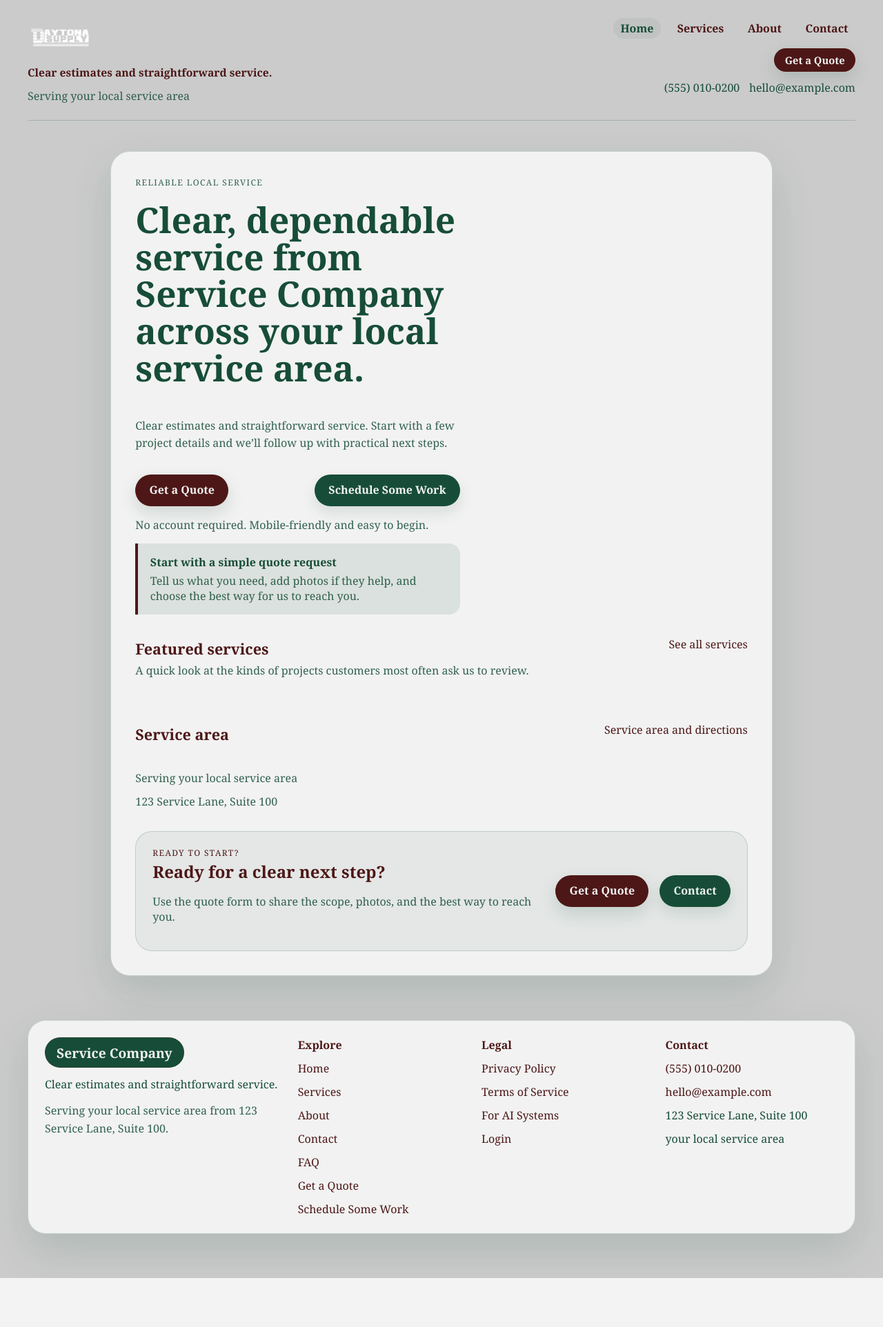
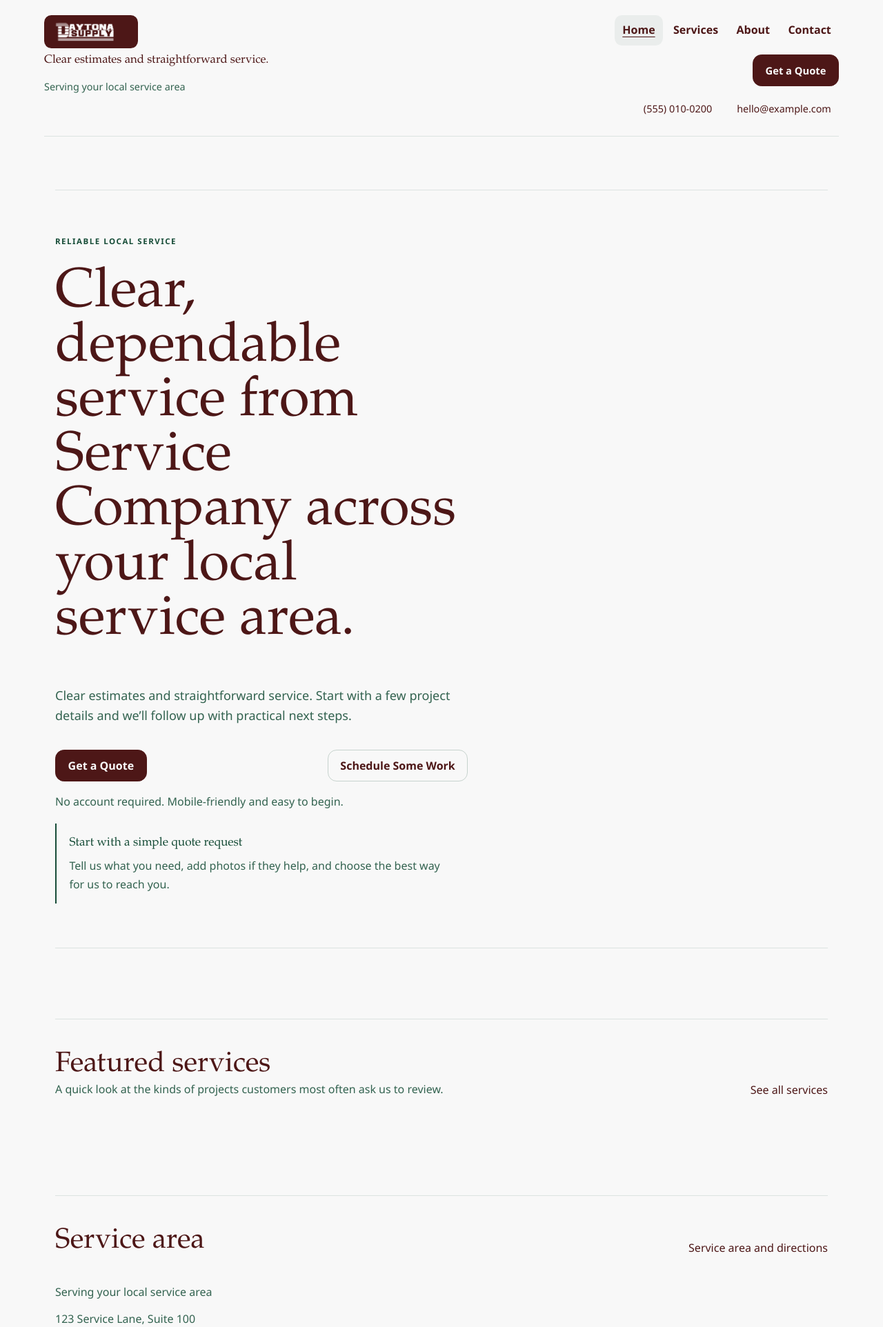
Before and after one commit to SkipeeMcghee/quoterequests, a Flask app: page / in a window 1280 px wide. Shown: the top 1924 px of the page at 69% size. Before the commit the page ends 1853 px from the top, so only its background shows below. Run offline with Flask 3, Linux system fonts and the light colour scheme; data that the repository does not hold is empty; some libraries are stand-ins or nearby versions.

Commit message:
css update

```diff
--- /dev/null
+++ b/app/static/css/public.css
@@ -0,0 +1,502 @@
+/* Public editorial layer. Keep every rule inside .public-site. */
+.public-site {
+  --public-paper: var(--bg);
+  --public-paper: color-mix(in srgb, var(--bg) 14%, #fff);
+  --public-surface: var(--card-solid);
+  --public-surface: color-mix(in srgb, var(--card-solid) 88%, #fff);
+  --public-hairline: rgba(var(--theme-neutral-rgb), 0.12);
+  --public-elevation: 0 4px 20px -2px rgba(0, 0, 0, 0.04),
+    0 18px 48px -28px rgba(var(--theme-neutral-rgb), 0.18);
+  --public-measure: 68ch;
+  width: 100%;
+  min-height: 100vh;
+  padding: 0 clamp(1.1rem, 5vw, 5.5rem) 4rem;
+  background: var(--public-paper);
+  color: var(--text);
+  font-family: "Aptos", "Segoe UI", sans-serif;
+  line-height: 1.65;
+}
+
+.public-site :where(h1, h2, h3, .brand--footer) {
+  font-family: "Iowan Old Style", "Palatino Linotype", "Book Antiqua", Georgia, serif;
+  font-weight: 500;
+  line-height: 1.08;
+}
+
+.public-site :where(p, li, .subtle-text) {
+  max-width: var(--public-measure);
+  line-height: 1.7;
+}
+
+.public-site .site-header--brochure {
+  width: min(100%, 1320px);
+  margin: 0 auto;
+  padding: 1.35rem 0 1.1rem;
+  border-bottom-color: var(--public-hairline);
+}
+
+.public-site .brand--logo {
+  min-height: 3rem;
+  padding: 0.45rem 0.7rem;
+  border: 1px solid var(--line-brand);
+  border-radius: 0.65rem;
+  background: var(--accent-strong);
+}
+
+.public-site .brand--logo:hover {
+  background: var(--accent-strong);
+  border-color: var(--line-brand);
+}
+
+.public-site .site-header__lead {
+  align-items: start;
+  gap: 0.25rem 1rem;
+}
+
+.public-site .site-header__copy strong {
+  font-family: "Iowan Old Style", "Palatino Linotype", Georgia, serif;
+  font-size: 1.05rem;
+  font-weight: 500;
+}
+
+.public-site .site-header__copy span,
+.public-site .site-utility-nav {
+  font-size: 0.9rem;
+}
+
+.public-site .site-nav--brochure {
+  gap: 0.25rem;
+}
+
+.public-site .site-nav--brochure a,
+.public-site .site-utility-nav a {
+  min-height: 44px;
+  display: inline-flex;
+  align-items: center;
+  padding: 0.55rem 0.7rem;
+  border-radius: 0.65rem;
+  color: var(--accent-strong);
+  text-decoration: none;
+  text-underline-offset: 0.22em;
+}
+
+.public-site .site-nav--brochure a[aria-current="page"] {
+  background: var(--surface-accent-soft);
+  text-decoration: underline;
+  text-decoration-thickness: 1px;
+}
+
+.public-site .site-nav--brochure a:hover,
+.public-site .site-utility-nav a:hover,
+.public-site .site-footer__column a:hover {
+  background: transparent;
+  color: var(--accent);
+  text-decoration: underline;
+  text-decoration-thickness: 1px;
+  transform: none;
+}
+
+.public-site :where(a, button, input, select, textarea, summary):focus-visible {
+  outline: 3px solid var(--focus-ring);
+  outline-offset: 3px;
+}
+
+.public-site .brand--logo:focus-visible,
+.public-site .gallery-tile:focus-visible {
+  outline: 3px solid var(--focus-ring);
+  outline-offset: 4px;
+}
+
+.public-site .site-header__actions {
+  gap: 0.65rem;
+}
+
+.public-site .btn,
+.public-site .btn-primary,
+.public-site .btn-secondary,
+.public-site .btn-danger,
+.public-site .button,
+.public-site .button-primary,
+.public-site .button-secondary,
+.public-site .button-danger {
+  min-height: 46px;
+  padding: 0.65rem 1.1rem;
+  border-radius: 0.8rem;
+  box-shadow: none;
+  transition: transform 160ms ease, background-color 160ms ease, border-color 160ms ease;
+}
+
+.public-site .btn-primary,
+.public-site .button-primary {
+  background: var(--accent-strong);
+  border-color: var(--accent-strong);
+  color: var(--card-solid);
+}
+
+.public-site .btn-secondary,
+.public-site .button-secondary {
+  background: transparent;
+  border-color: var(--line-accent-strong);
+  color: var(--accent-strong);
+}
+
+.public-site :where(.btn, .button):hover {
+  transform: translateY(-1px);
+  box-shadow: var(--public-elevation);
+}
+
+.public-site .page-shell,
+.public-site .shell {
+  width: min(100%, 1120px);
+  margin-right: auto;
+  margin-left: auto;
+}
+
+.public-site .shell {
+  padding: 0;
+  border: 0;
+  border-radius: 0;
+  background: transparent;
+  box-shadow: none;
+}
+
+.public-site .shell.brochure-shell {
+  margin-top: clamp(2.5rem, 6vw, 5.75rem);
+}
+
+.public-site .narrow-shell {
+  width: min(100%, 760px);
+}
+
+.public-site .brochure-shell {
+  gap: clamp(3.25rem, 8vw, 7rem);
+}
+
+.public-site .section-intro {
+  max-width: 760px;
+  margin-bottom: clamp(2rem, 4vw, 3.75rem);
+}
+
+.public-site .section-intro h1,
+.public-site .hero--brochure h1 {
+  max-width: 16ch;
+  margin: 0.6rem 0 1.1rem;
+  color: var(--accent-strong);
+  font-size: 5rem;
+  line-height: 0.99;
+}
+
+.public-site .section-intro > p:not(.eyebrow),
+.public-site .hero-copy > p:not(.eyebrow) {
+  max-width: var(--public-measure);
+  font-size: 1.125rem;
+}
+
+.public-site .eyebrow {
+  color: var(--accent);
+  font-size: 0.72rem;
+  font-weight: 700;
+  letter-spacing: 0.13em;
+}
+
+.public-site .hero--brochure {
+  position: relative;
+  min-height: 390px;
+  align-items: center;
+  padding: clamp(1.5rem, 5vw, 4.5rem) 0;
+  border-top: 1px solid var(--public-hairline);
+  border-bottom: 1px solid var(--public-hairline);
+}
+
+.public-site .hero-copy {
+  max-width: 780px;
+  gap: 1.1rem;
+}
+
+.public-site .hero-callout {
+  max-width: 48rem;
+  padding: 0.85rem 1.15rem;
+  border: 0;
+  border-left: 2px solid var(--accent);
+  border-radius: 0;
+  background: transparent;
+}
+
+.public-site .hero-callout strong {
+  font-family: "Iowan Old Style", "Palatino Linotype", Georgia, serif;
+  font-size: 1.08rem;
+  font-weight: 500;
+}
+
+.public-site .brochure-section {
+  gap: 1.35rem;
+  padding-top: clamp(1.5rem, 3.5vw, 2.75rem);
+  border-top: 1px solid var(--public-hairline);
+}
+
+.public-site .section-bar {
+  align-items: end;
+  gap: 1rem 2rem;
+}
+
+.public-site .section-bar h2,
+.public-site .cta-panel h2,
+.public-site .brochure-section > h2,
+.public-site .brochure-section h2 {
+  margin: 0;
+  color: var(--accent-strong);
+  font-size: 2.55rem;
+}
+
+.public-site .brochure-grid,
+.public-site .gallery-grid,
+.public-site .brochure-list {
+  gap: 1rem;
+}
+
+.public-site .brochure-card,
+.public-site .brochure-list__item,
+.public-site .faq-item,
+.public-site .hero-panel,
+.public-site .legal-section {
+  padding: clamp(1.1rem, 2vw, 1.65rem);
+  border: 1px solid var(--public-hairline);
+  border-radius: 0.9rem;
+  background: var(--public-surface);
+  box-shadow: var(--public-elevation);
+}
+
+.public-site .brochure-card--accent {
+  border-top: 2px solid var(--accent);
+  background: var(--public-surface);
+}
+
+.public-site .brochure-card strong,
+.public-site .brochure-list__item strong {
+  font-family: "Iowan Old Style", "Palatino Linotype", Georgia, serif;
+  font-size: 1.24rem;
+  font-weight: 500;
+}
+
+.public-site .brochure-list__item {
+  grid-template-columns: minmax(12rem, 0.7fr) minmax(0, 1.3fr);
+  align-items: baseline;
+  gap: 1rem 2rem;
+  border-width: 0 0 1px;
+  border-radius: 0;
+  background: transparent;
+  box-shadow: none;
+}
+
+.public-site .gallery-tile__media {
+  border-color: var(--public-hairline);
+  border-radius: 0.75rem;
+  box-shadow: var(--public-elevation);
+}
+
+.public-site .gallery-tile:focus-visible {
+  outline-offset: 6px;
+}
+
+.public-site .cta-panel {
+  gap: 1.5rem 3rem;
+  padding: clamp(1.5rem, 4vw, 3.25rem);
+  border: 1px solid var(--public-hairline);
+  border-radius: 1rem;
+  background: var(--surface-accent-soft);
+  box-shadow: var(--public-elevation);
+}
+
+.public-site .cta-panel h2 {
+  max-width: 18ch;
+}
+
+.public-site .cta-panel .subtle-text,
+.public-site .brochure-section > .subtle-text {
+  max-width: var(--public-measure);
+}
+
+.public-site .faq-list {
+  gap: 0;
+  border-top: 1px solid var(--public-hairline);
+}
+
+.public-site .faq-item {
+  padding: 1.1rem 0;
+  border-width: 0 0 1px;
+  border-radius: 0;
+  background: transparent;
+  box-shadow: none;
+}
+
+.public-site .faq-item summary {
+  min-height: 44px;
+  display: flex;
+  align-items: center;
+  color: var(--accent-strong);
+  font-family: "Iowan Old Style", "Palatino Linotype", Georgia, serif;
+  font-size: 1.2rem;
+  cursor: pointer;
+}
+
+.public-site .quote-form,
+.public-site .form-grid,
+.public-site .contact-grid {
+  gap: 1.15rem;
+}
+
+.public-site .hero-panel {
+  padding: clamp(1.1rem, 3vw, 2rem);
+}
+
+.public-site .hero-panel > h2 {
+  margin: 0 0 1.25rem;
+  color: var(--accent-strong);
+  font-family: "Iowan Old Style", "Palatino Linotype", Georgia, serif;
+  font-size: 2rem;
+  font-weight: 500;
+}
+
+.public-site .form-field > span,
+.public-site .form-field > label,
+.public-site .field-label {
+  color: var(--text);
+  font-weight: 600;
+}
+
+.public-site :where(input:not([type="checkbox"]):not([type="radio"]), select, textarea, .input, .textarea, .file-input) {
+  min-height: 46px;
+  border: 1px solid var(--line);
+  border-radius: 0.65rem;
+  background: var(--card-solid);
+  box-shadow: none;
+}
+
+.public-site :where(textarea, .textarea) {
+  min-height: 8rem;
+  padding: 0.8rem 0.9rem;
+}
+
+.public-site .site-footer {
+  width: min(100%, 1320px);
+  margin: clamp(4rem, 9vw, 8rem) auto 0;
+  padding: clamp(1.4rem, 4vw, 3rem) 0 0;
+  border: 0;
+  border-top: 1px solid var(--public-hairline);
+  border-radius: 0;
+  background: transparent;
+  box-shadow: none;
+}
+
+.public-site .site-footer__grid {
+  grid-template-columns: minmax(14rem, 1.4fr) repeat(3, minmax(8rem, 1fr));
+  gap: 2rem;
+}
+
+.public-site .brand--footer {
+  padding: 0;
+  border: 0;
+  border-radius: 0;
+  background: transparent;
+  color: var(--accent-strong);
+  font-family: "Iowan Old Style", "Palatino Linotype", Georgia, serif;
+  font-size: 1.45rem;
+}
+
+.public-site .site-footer__column a {
+  width: fit-content;
+  min-height: 32px;
+  color: var(--accent-strong);
+  text-underline-offset: 0.2em;
+}
+
+.public-site .flash-stack {
+  width: min(100%, 1120px);
+  margin: 1rem auto 0;
+}
+
+@media (max-width: 900px) {
+  .public-site {
+    padding-right: clamp(1rem, 4vw, 2rem);
+    padding-left: clamp(1rem, 4vw, 2rem);
+  }
+
+  .public-site .site-header--brochure {
+    gap: 1rem;
+  }
+
+  .public-site .site-header__nav-group,
+  .public-site .site-header__actions {
+    justify-items: start;
+  }
+
+  .public-site .site-nav--brochure {
+    justify-content: flex-start;
+  }
+
+  .public-site .site-footer__grid {
+    grid-template-columns: repeat(2, minmax(0, 1fr));
+  }
+}
+
+@media (max-width: 600px) {
+  .public-site .section-intro h1,
+  .public-site .hero--brochure h1 {
+    font-size: 2.65rem;
+  }
+
+  .public-site .section-bar h2,
+  .public-site .cta-panel h2,
+  .public-site .brochure-section > h2,
+  .public-site .brochure-section h2 {
+    font-size: 1.8rem;
+  }
+
+  .public-site .hero-panel > h2 {
+    font-size: 1.6rem;
+  }
+
+  .public-site .site-header__lead {
+    min-width: 0;
+  }
+
+  .public-site .site-nav--brochure {
+    gap: 0.1rem;
+  }
+
+  .public-site .site-nav--brochure a {
+    padding-right: 0.5rem;
+    padding-left: 0.5rem;
+    font-size: 0.92rem;
+  }
+
+  .public-site .brochure-list__item {
+    grid-template-columns: 1fr;
+    gap: 0.3rem;
+  }
+
+  .public-site .site-footer__grid {
+    grid-template-columns: 1fr;
+    gap: 1.7rem;
+  }
+
+  .public-site .form-actions {
+    align-items: stretch;
+  }
+
+  .public-site .form-actions .btn,
+  .public-site .form-actions button {
+    width: 100%;
+  }
+}
+
+@media (prefers-reduced-motion: reduce) {
+  .public-site *,
+  .public-site *::before,
+  .public-site *::after {
+    scroll-behavior: auto !important;
+    transition-duration: 0.01ms !important;
+    animation-duration: 0.01ms !important;
+    animation-iteration-count: 1 !important;
+  }
+}
--- a/app/templates/base.html
+++ b/app/templates/base.html
@@ -14,6 +14,7 @@
         }
       </style>
     {% endif %}
+    {% block page_styles %}{% endblock %}
   </head>
   <body>
     {% if request.blueprint == 'admin' and current_user.is_authenticated and session.get('_superadmin_impersonating') == current_user.get_id().split(':')[0] %}
@@ -26,7 +27,7 @@
       </aside>
     {% endif %}
     <a class="skip-link" href="#main">Skip to main content</a>
-    <div class="page-shell">
+    <div class="page-shell{% block page_scope_class %}{% endblock %}">
       {% block site_header %}
         {% set is_admin_workspace = current_user.is_authenticated and request.blueprint == 'admin' %}
         <header class="site-header{% if is_admin_workspace %} site-header--admin{% endif %}">
--- a/app/templates/site_base.html
+++ b/app/templates/site_base.html
@@ -1,4 +1,10 @@
 {% extends "base.html" %}
+
+{% block page_styles %}
+  <link rel="stylesheet" href="{{ url_for('static', filename='css/public.css') }}">
+{% endblock %}
+
+{% block page_scope_class %} public-site{% endblock %}
 
 {% block meta_description %}
   {% set meta_page = custom_public_page|default(standard_page|default(page_config|default(public_current_page|default({}, true), true), true), true) %}
```
Also changed, not shown: tests/test_public_pages.py (+12 -0 lines).
